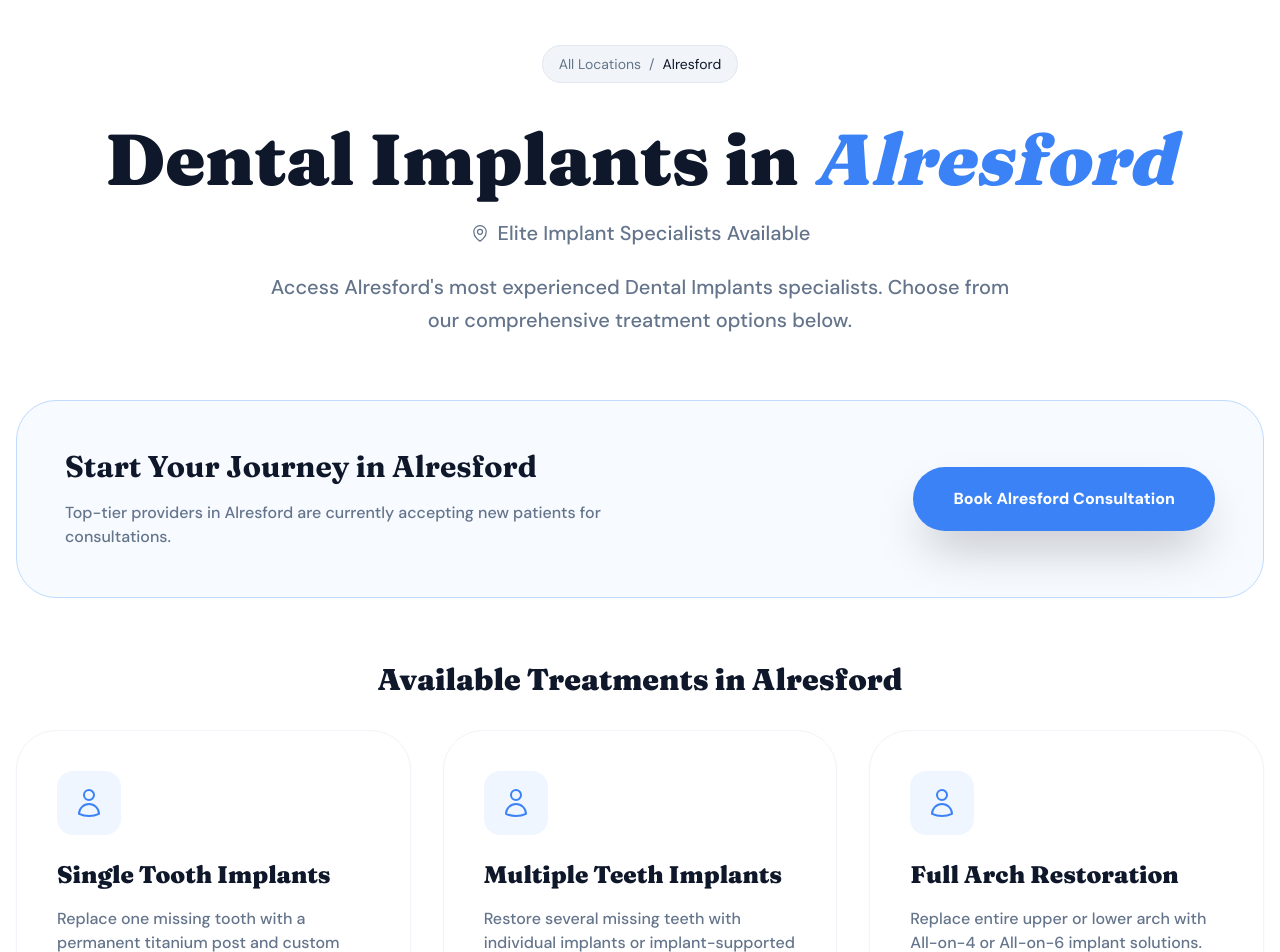
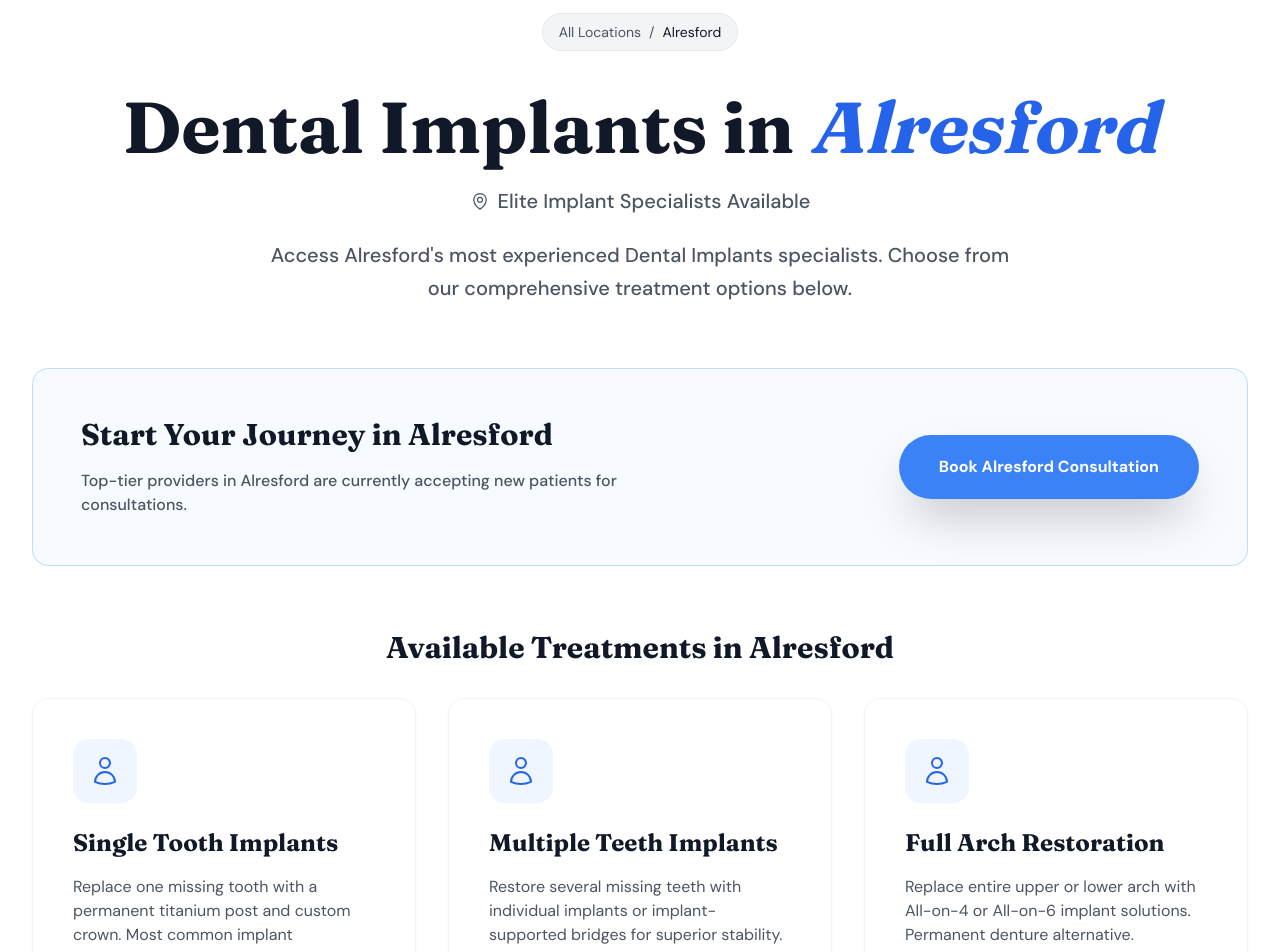
Before and after one commit to nahadgur/ultimessexx, a Next.js app: page /location/alresford in a window 1280 px wide. Shown: the part 200-1152 px from the top of the page. Built offline with nearby package versions, Linux system fonts and the light colour scheme.

Commit message:
Update page.tsx

```diff
--- a/app/location/[city]/page.tsx
+++ b/app/location/[city]/page.tsx
@@ -44,53 +44,53 @@ export default function CityServicesPage({ params }: { params: { city: string }
   }));
 
   return (
-    <div className="min-h-screen bg-white text-slate-700">
+    <div className="min-h-screen bg-white">
       <LeadFormModal isOpen={isModalOpen} onClose={() => setIsModalOpen(false)} />
       <Navigation onOpenModal={() => setIsModalOpen(true)} />
 
       <button
         onClick={scrollToTop}
-        className={`fixed bottom-6 left-6 z-[70] w-12 h-12 bg-slate-100 border border-slate-200 text-slate-500 rounded-full flex items-center justify-center transition-all duration-500 shadow-lg ${showScrollTop ? 'opacity-100' : 'opacity-0 pointer-events-none'}`}
+        className={`fixed bottom-6 left-6 z-[70] w-10 h-10 bg-white border border-gray-200 text-gray-500 rounded-full flex items-center justify-center transition-all duration-500 shadow-lg ${showScrollTop ? 'opacity-100' : 'opacity-0 pointer-events-none'}`}
       >
         <ChevronUp className="w-6 h-6" />
       </button>
 
-      <div className="pt-32 pb-24 min-h-screen bg-white">
-        <div className="max-w-7xl mx-auto px-4 space-y-16">
+      <div className="section-padding bg-white">
+        <div className="container-width space-y-16">
           <div className="text-center space-y-6">
-            <div className="inline-flex items-center gap-2 px-4 py-2 bg-slate-100 rounded-full border border-slate-200 text-sm text-slate-500 mb-4">
-              <Link href="/location" className="hover:text-blue-500 transition-colors">All Locations</Link>
+            <div className="inline-flex items-center gap-2 px-4 py-2 bg-gray-100 rounded-full border border-gray-200 text-sm text-gray-600 mb-4">
+              <Link href="/location" className="hover:text-brand-600 transition-colors">All Locations</Link>
               <span>/</span>
-              <span className="text-slate-900">{cityName}</span>
+              <span className="text-gray-900">{cityName}</span>
             </div>
 
-            <h1 className="font-display text-4xl md:text-7xl font-black text-slate-900 leading-tight">
-              Dental Implants in <span className="text-blue-500 italic">{cityName}</span>
+            <h1 className="font-display text-4xl md:text-7xl font-display font-bold text-gray-900 leading-tight">
+              Dental Implants in <span className="text-brand-600 italic">{cityName}</span>
             </h1>
 
-            <div className="flex items-center justify-center gap-2 text-slate-500">
+            <div className="flex items-center justify-center gap-2 text-gray-600">
               <MapPin className="w-5 h-5" />
               <p className="text-xl font-medium">
                 Elite Implant Specialists Available
               </p>
             </div>
 
-            <p className="text-xl text-slate-500 max-w-3xl mx-auto leading-relaxed font-medium">
+            <p className="text-xl text-gray-600 max-w-3xl mx-auto leading-relaxed font-medium">
               Access {cityName}'s most experienced Dental Implants specialists. Choose from our comprehensive treatment options below.
             </p>
           </div>
 
-          <div className="bg-blue-50/50 p-8 md:p-12 rounded-[2.5rem] border border-blue-200">
+          <div className="bg-brand-50/50 p-8 md:p-12 rounded-2xl border border-blue-200">
             <div className="flex flex-col md:flex-row items-center justify-between gap-8">
               <div className="space-y-4 text-center md:text-left">
-                <h2 className="text-3xl font-bold text-slate-900">Start Your Journey in {cityName}</h2>
-                <p className="text-slate-500 max-w-xl font-medium">
+                <h2 className="text-3xl font-bold text-gray-900">Start Your Journey in {cityName}</h2>
+                <p className="text-gray-600 max-w-xl font-medium">
                   Top-tier providers in {cityName} are currently accepting new patients for consultations.
                 </p>
               </div>
               <button
                 onClick={() => setIsModalOpen(true)}
-                className="px-10 py-5 bg-blue-500 text-white font-black rounded-full shadow-2xl hover:scale-105 transition-all whitespace-nowrap"
+                className="px-10 py-5 bg-brand-500 text-white font-bold rounded-full shadow-2xl hover:scale-105 transition-all whitespace-nowrap"
               >
                 Book {cityName} Consultation
               </button>
@@ -98,7 +98,7 @@ export default function CityServicesPage({ params }: { params: { city: string }
           </div>
 
           <div>
-            <h2 className="text-3xl font-black text-slate-900 mb-8 text-center">
+            <h2 className="text-3xl font-display font-bold text-gray-900 mb-8 text-center">
               Available Treatments in {cityName}
             </h2>
             <div className="grid md:grid-cols-2 lg:grid-cols-3 gap-8">
@@ -108,16 +108,16 @@ export default function CityServicesPage({ params }: { params: { city: string }
                   <Link
                     key={service.id}
                     href={`/services/${service.id}/${citySlug}`}
-                    className="group bg-white p-10 rounded-[2.5rem] border border-slate-100 hover:border-blue-300 hover:shadow-lg transition-all flex flex-col shadow-sm"
+                    className="group bg-white p-10 rounded-2xl border border-gray-100 hover:border-brand-200 hover:shadow-lg transition-all flex flex-col shadow-sm"
                   >
-                    <div className={`mb-6 p-4 rounded-2xl bg-blue-50 text-blue-500 inline-flex self-start`}>
+                    <div className={`mb-6 p-4 rounded-2xl bg-brand-50 text-brand-600 inline-flex self-start`}>
                       {service.icon}
                     </div>
-                    <h3 className="text-2xl font-black text-slate-900 mb-4 group-hover:text-blue-500 transition-colors">
+                    <h3 className="text-2xl font-display font-bold text-gray-900 mb-4 group-hover:text-brand-600 transition-colors">
                       {service.title}
                     </h3>
-                    <p className="text-slate-500 font-medium mb-8 flex-1">{service.desc}</p>
-                    <div className="flex items-center gap-2 text-blue-500 font-black uppercase tracking-widest text-[10px]">
+                    <p className="text-gray-600 mb-8 flex-1">{service.desc}</p>
+                    <div className="flex items-center gap-2 text-brand-600 font-medium text-sm">
                       View Details <ArrowUpRight className="w-4 h-4" />
                     </div>
                   </Link>
```
